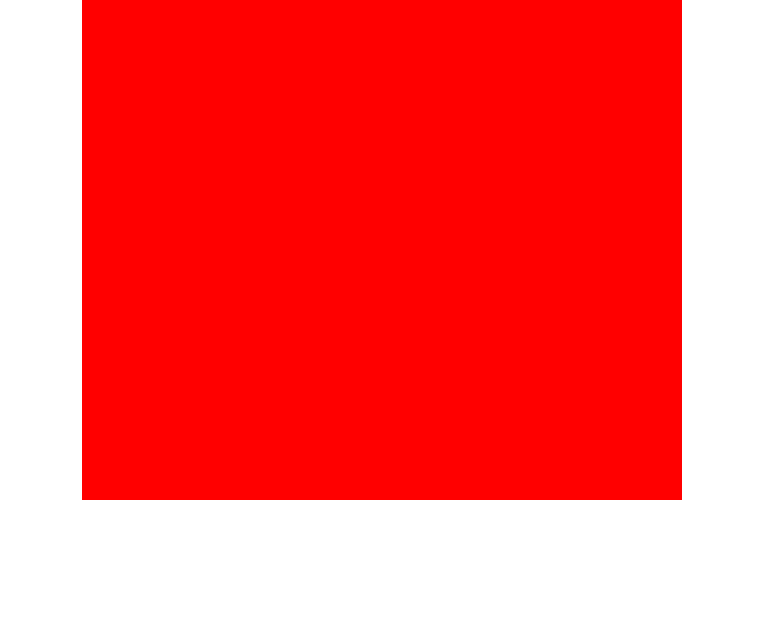
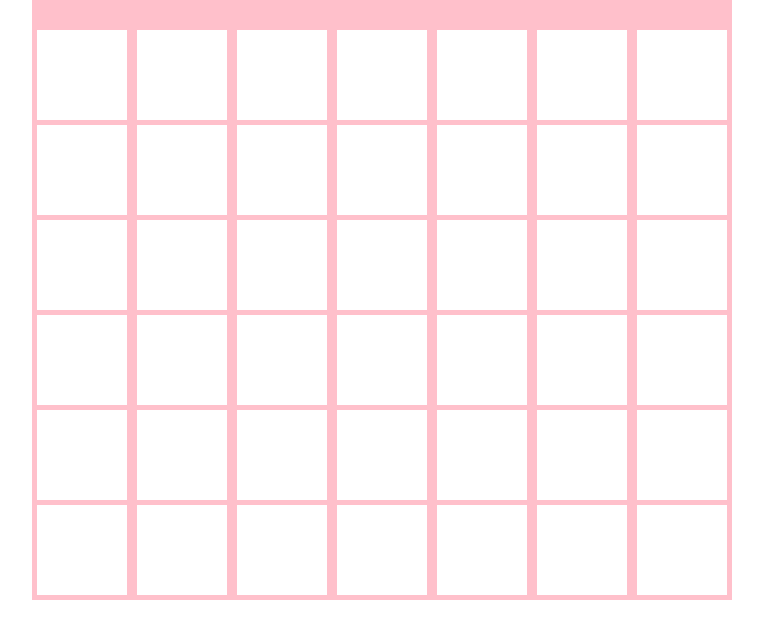
Before and after one commit to hesalk/mandatory-advanced-js4, a React (Create React App) app: page / in a window 1280 px wide. Shown: the top 638 px of the page, without its empty margins (258-1021 px from the left). Built offline with nearby package versions, Linux system fonts and the light colour scheme.

Commit message:
added the pattern

```diff
--- a/src/App.js
+++ b/src/App.js
@@ -1,21 +1,22 @@
 import React, { Component } from 'react';
 import logo from './logo.svg';
 import './App.css';
-//import con4 from './connect4'
+import Con4 from './connect4'
 
 class App extends Component {
 
   render() {
     let contstyle = {
-      width:"600px",
-      height:"500px",
-      backgroundColor:"red",
-      margin:"auto"
+      width:"700px",
+      height:"600px",
+      backgroundColor:"pink",
+      margin:"auto",
+
     }
     return (
       <div className="App">
         <div className="container" style={contstyle}>
-
+          <Con4></Con4>
         </div>
       </div>
     );
--- a/src/connect4.js
+++ b/src/connect4.js
@@ -2,9 +2,39 @@ import React, { useState, useEffect,useReducer  } from "react";
 
 function con4() {
     const [color,updatecolor] = useState("white")
+    const newColor = color === "red" ? "blue" : "red";
+    let colstyle = {
+    }
+    let con4style = {
+        width:"100%",
+        height:"100%",
+        display:"flex",
+        flexWrap:"wrap",
+        flexDirection: "column-reverse"
+    }
+    let sqrstyle = {
+        width:"90px",
+        height:"90px",
+        backgroundColor:"white",
+        margin:"5px",
+        backgroundColor:color
+    }
+    let row = new Array(42)
+    for (let i = 0; i < row.length; i++) {
+        const element = row[i];
+        row[i]= <div key={i}  style={sqrstyle}></div>
+    }
+
+    console.log(row)
     return(
-        <div>
-
+        <div className="con4" style={con4style} >
+            <div onClick={()=>{updatecolor(newColor)}} style={colstyle} className="col-1">{row.slice(0,6)}</div>
+            <div  className="col-2">{row.slice(6,12)}</div>
+            <div  className="col-3">{row.slice(12,18)}</div>
+            <div  className="col-4">{row.slice(18,24)}</div>
+            <div  className="col-5">{row.slice(24,30)}</div>
+            <div  className="col-6">{row.slice(30,36)}</div>
+            <div  className="col-6">{row.slice(36,42)}</div>
         </div>
     )
 }
```
